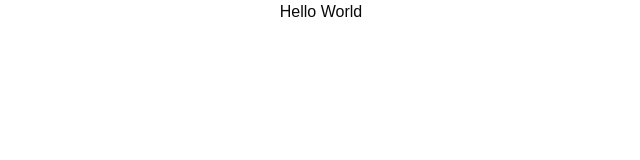
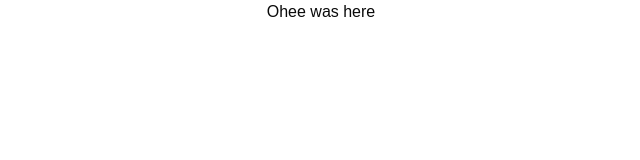
Before and after one commit to oheesyed/basic-todo-app, a Next.js app: page / in a window 1280 px wide. Shown: the top 160 px of the page, without its empty margins (319-959 px from the left). Built offline with nearby package versions, Linux system fonts and the light colour scheme.

Commit message:
Ohee was here

```diff
--- a/app/page.tsx
+++ b/app/page.tsx
@@ -1,7 +1,7 @@
 export default function Home() {
   return (
     <main className="flex flex-col gap-8 row-start-2 items-center">
-      <div className="flex flex-col gap-4 items-center">{"Hello World"}</div>
+      <div>Ohee was here</div>
     </main>
   );
 }
```
